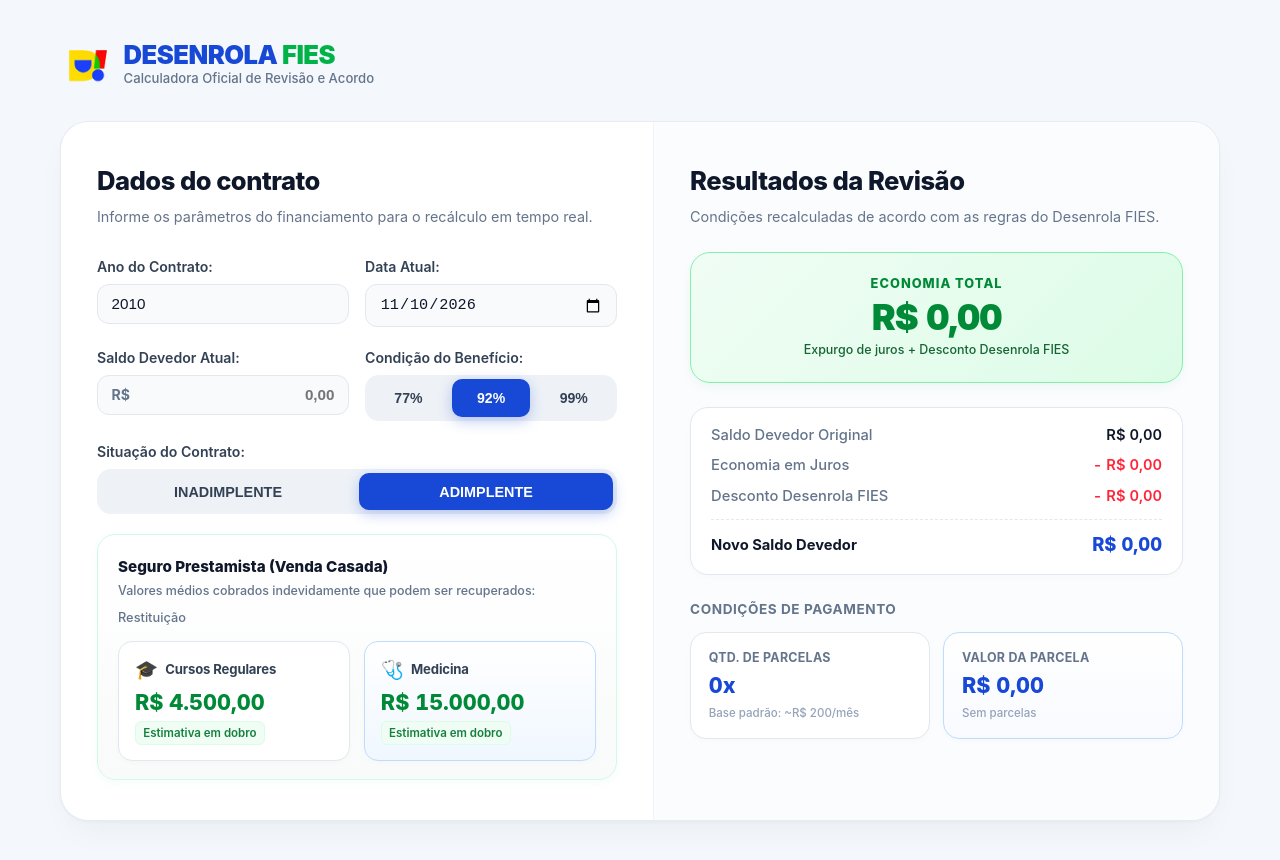
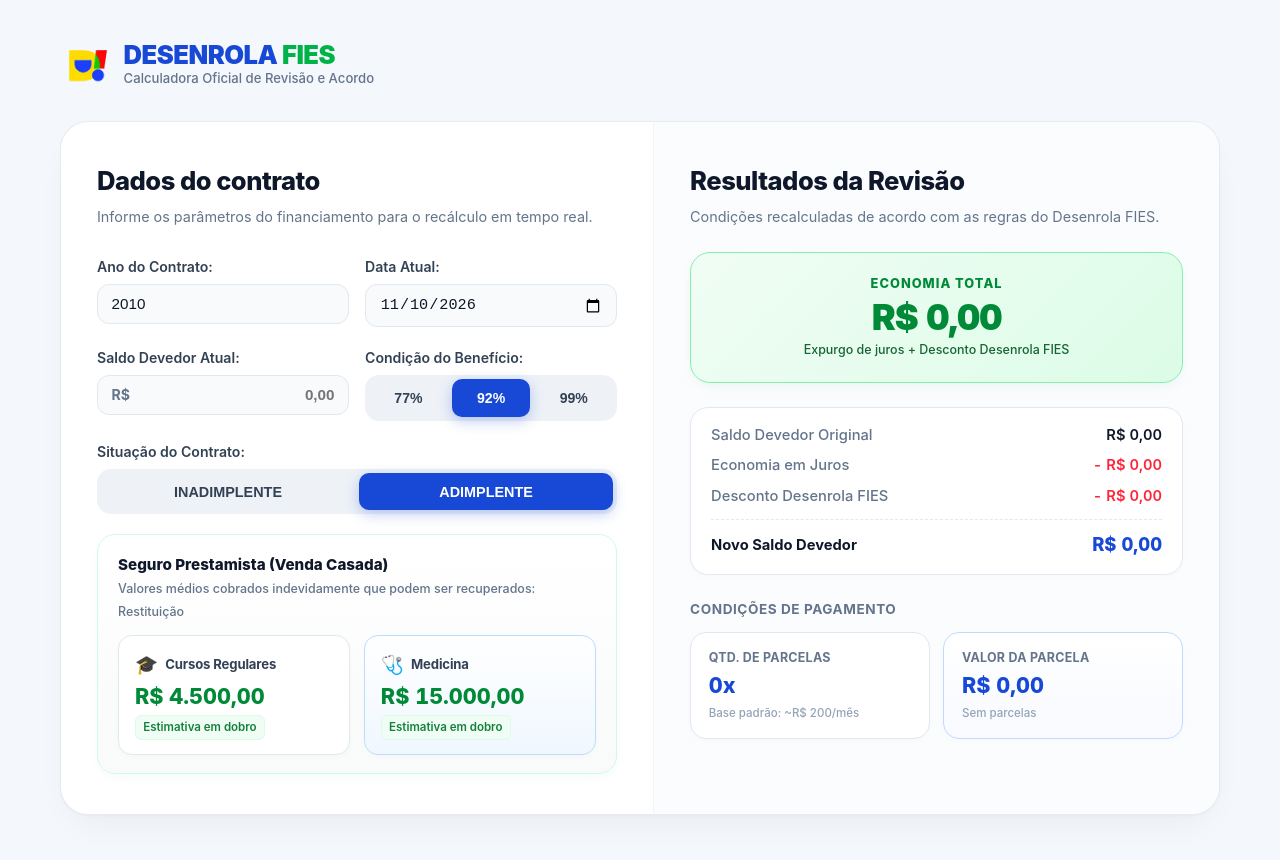
Before and after one commit to marcosfelpdev/calculadoraFIES---Desenrola, a React (Vite) app: page / in a window 1280 px wide. Shown: the top 860 px of the page. Built offline with nearby package versions, Linux system fonts and the light colour scheme.

Commit message:
style: position Restituicao text directly below insurance subtitle

```diff
--- a/src/components/CalculatorForm.tsx
+++ b/src/components/CalculatorForm.tsx
@@ -170,14 +170,12 @@ export const CalculatorForm: FC<CalculatorFormProps> = ({
         {/* Linha 4: Bloco informativo fixo Seguro Prestamista (Dois Mini-Cards Lado a Lado) */}
         <div className="insurance-refund-card">
           <div className="insurance-header">
-            <div>
             <span className="insurance-title">
               Seguro Prestamista (Venda Casada)
             </span>
             <p className="insurance-subtitle">
               Valores médios cobrados indevidamente que podem ser recuperados:
             </p>
-            </div>
             <span className="refund-badge">Restituição</span>
           </div>
 
--- a/src/index.css
+++ b/src/index.css
@@ -575,10 +575,8 @@ body {
 
 .insurance-header {
   display: flex;
-  justify-content: space-between;
-  align-items: flex-start;
-  gap: 0.5rem;
-  flex-wrap: wrap;
+  flex-direction: column;
+  gap: 0.25rem;
 }
 
 .insurance-title {
@@ -588,14 +586,14 @@ body {
 }
 
 .insurance-subtitle {
-  margin: 0.2rem 0 0;
+  margin: 0;
   font-size: 0.78rem;
   color: var(--color-slate-500);
   font-weight: 500;
 }
 
 .refund-badge {
-  font-size: 0.8rem;
+  font-size: 0.78rem;
   font-weight: 500;
   color: var(--color-slate-500);
   white-space: nowrap;
```
Lines whose indentation alone changed are shown as unchanged.
